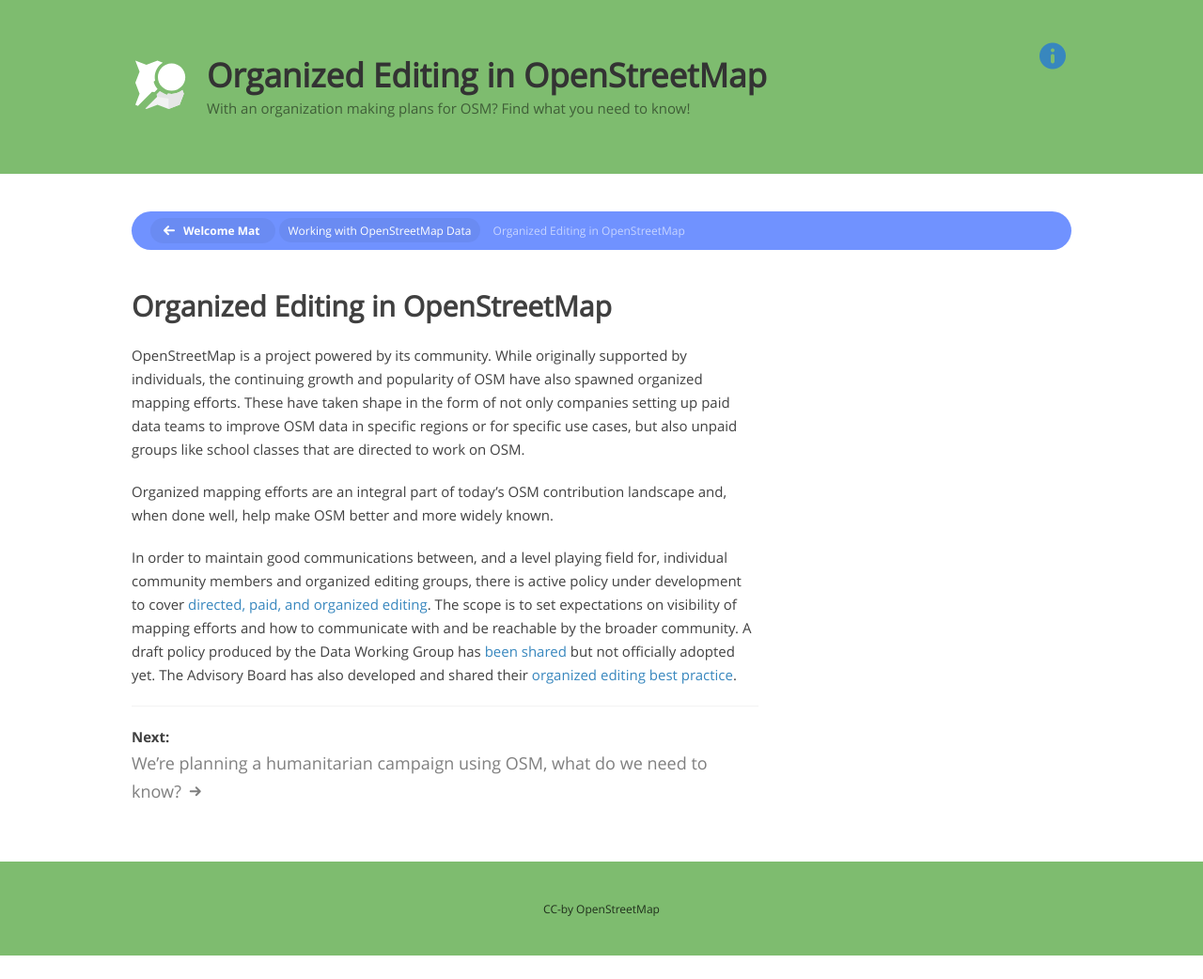
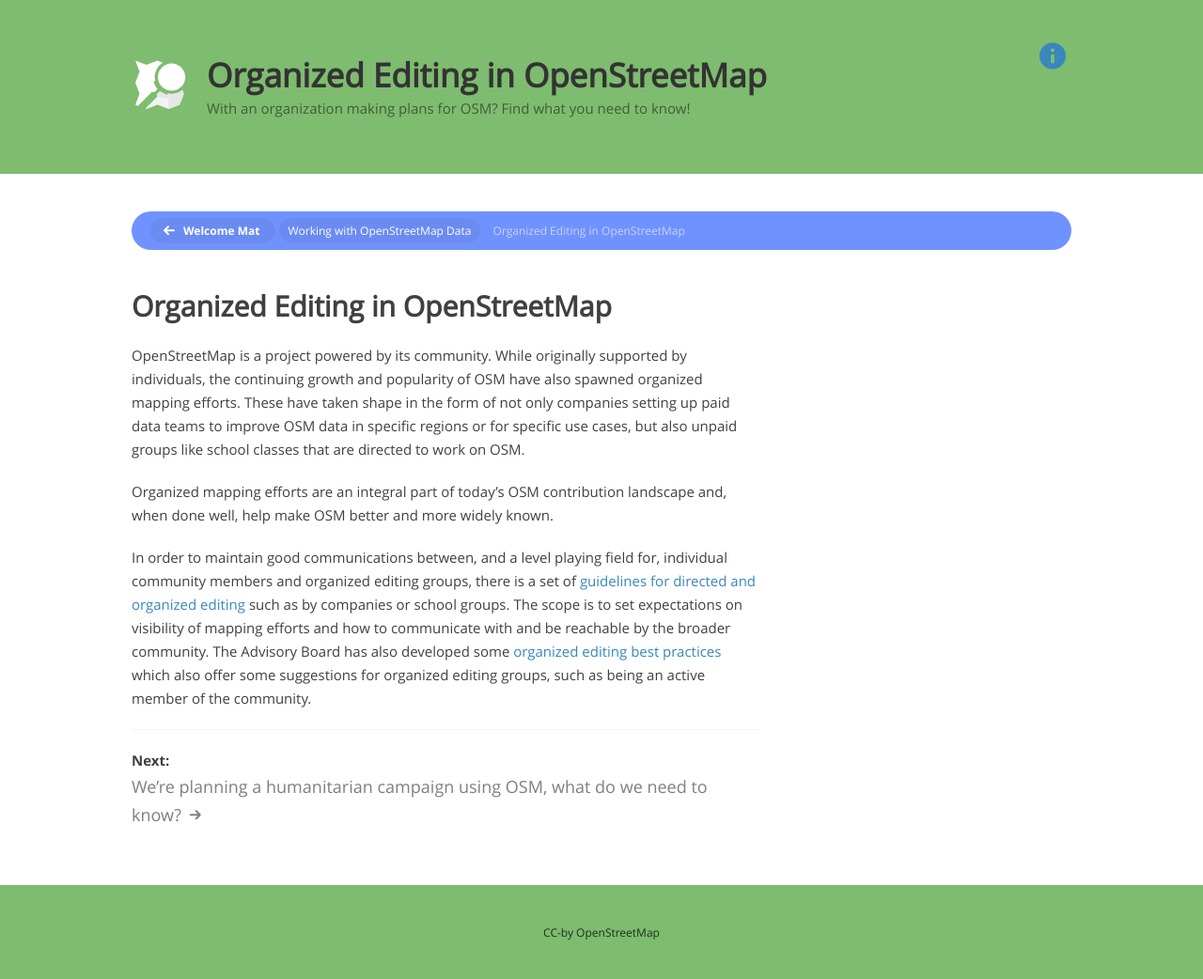
Before and after one commit to osmfoundation/welcome-mat, a Jekyll site: the page built from working-with-osm-data/_posts/0000-01-05-contribute-osm-data.md, in a window 1280 px wide. Shown: the whole page at 94% size. Built offline with Jekyll 4.4.1, drawn with Linux system fonts in a browser that asks for light colours; before the commit the page ends 1017 px from its top, so only the background shows below that.

Commit message:
Update 0000-01-05-contribute-osm-data.md

```diff
--- a/working-with-osm-data/_posts/0000-01-05-contribute-osm-data.md
+++ b/working-with-osm-data/_posts/0000-01-05-contribute-osm-data.md
@@ -6,4 +6,4 @@
 
 Organized mapping efforts are an integral part of today's OSM contribution landscape and, when done well, help make OSM better and more widely known.
 
-In order to maintain good communications between, and a level playing field for, individual community members and organized editing groups, there is active policy under development to cover [directed, paid, and organized editing](https://wiki.openstreetmap.org/wiki/Directed_Editing_Policy). The scope is to set expectations on visibility of mapping efforts and how to communicate with and be reachable by the broader community. A draft policy produced by the Data Working Group has [been shared](https://wiki.osmfoundation.org/wiki/Directed_Editing_Policy) but not officially adopted yet. The Advisory Board has also developed and shared their [organized editing best practice](https://wiki.openstreetmap.org/wiki/Organized_Editing_Best_Practice).
+In order to maintain good communications between, and a level playing field for, individual community members and organized editing groups, there is a set of [guidelines for directed and organized editing](https://wiki.osmfoundation.org/w/images/1/13/Organised_editing_guidelines_version_20180908.pdf) such as by companies or school groups. The scope is to set expectations on visibility of mapping efforts and how to communicate with and be reachable by the broader community. The Advisory Board has also developed some [organized editing best practices](https://wiki.openstreetmap.org/wiki/Organized_Editing_Best_Practice) which also offer some suggestions for organized editing groups, such as being an active member of the community.
```
